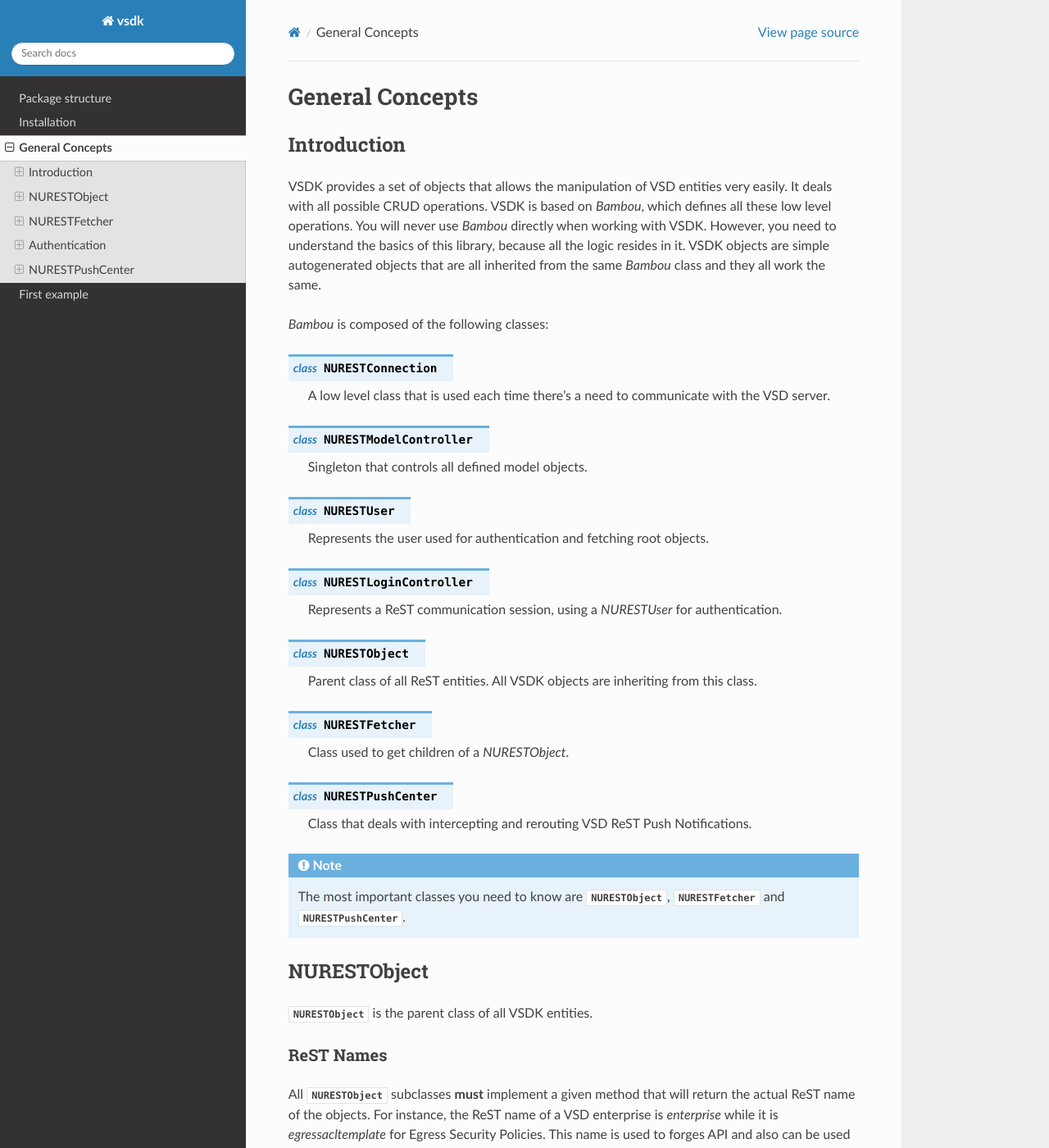
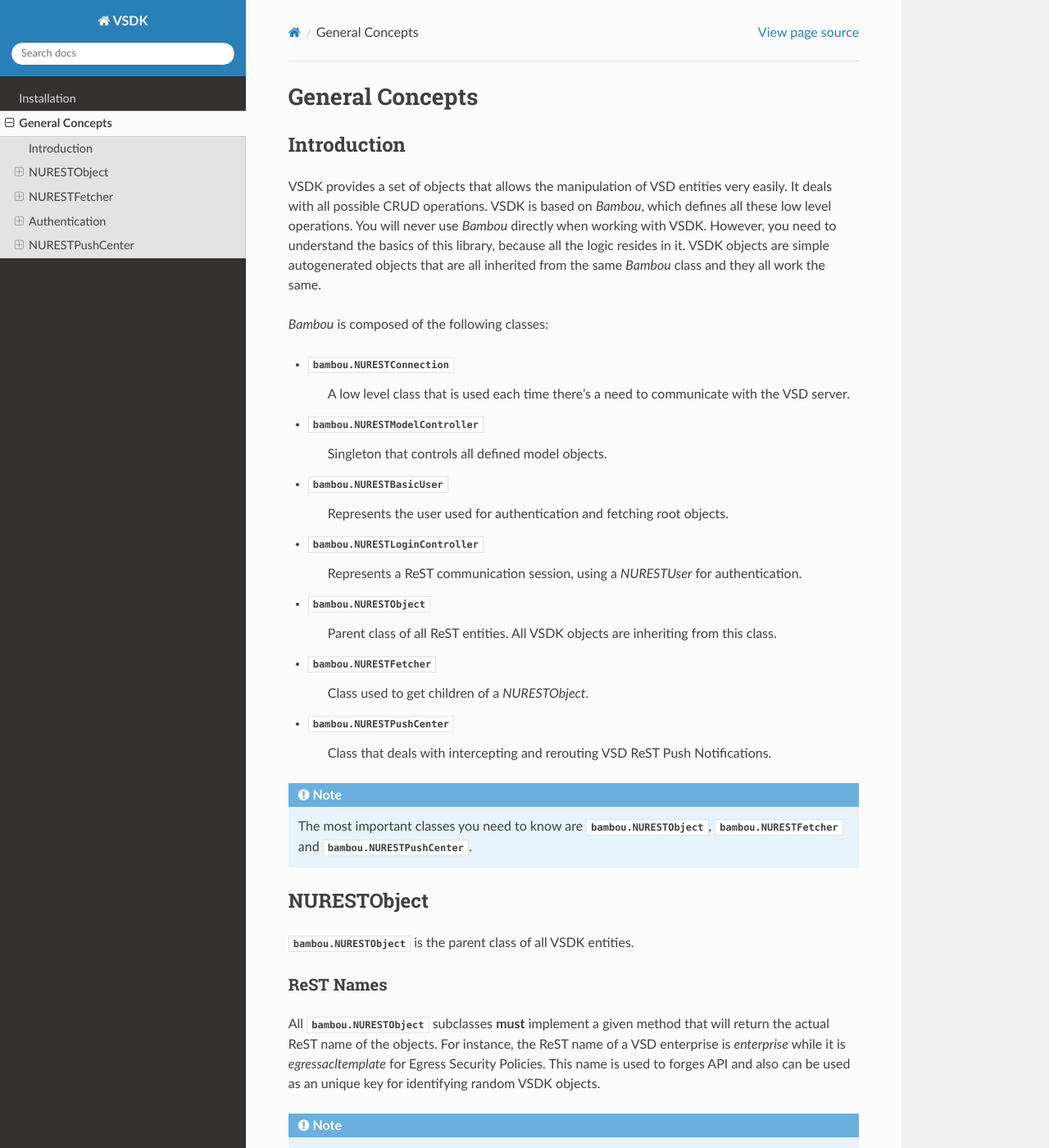
Before and after one commit to nuagenetworks/monolithe, a Sphinx documentation site: the page built from generator/src/doc/general_concepts.rst, in a window 1280 px wide and 1400 px high. Shown: the whole window at 82% size. Built offline with Sphinx 7.4.7 and the Read the Docs theme 2.0.0, drawn with Linux system fonts in a browser that asks for light colours; pages that are not in the unit, such as notebooks, are missing from menus; some of the changed text lies outside the part shown.

Commit message:
doc cleanup

```diff
--- a/generator/src/doc/conf.py
+++ b/generator/src/doc/conf.py
@@ -7,7 +7,7 @@ extensions = [ 'sphinx.ext.autodoc', 'sphinx.ext.viewcode']
 add_module_names = False
 source_suffix = '.rst'
 master_doc = 'index'
-project = u'vsdk'
+project = u'VSDK'
 copyright = u'2015, Nuage Networks'
 version = ''
 release = ''
--- a/generator/src/doc/general_concepts.rst
+++ b/generator/src/doc/general_concepts.rst
@@ -9,49 +9,49 @@ VSDK provides a set of objects that allows the manipulation of VSD entities very
 
 `Bambou` is composed of the following classes:
 
-.. class:: NURESTConnection
+* :class:`bambou.NURESTConnection`
 
     A low level class that is used each time there's a need to communicate with the VSD server.
 
-.. class:: NURESTModelController
+* :class:`bambou.NURESTModelController`
 
     Singleton that controls all defined model objects.
 
-.. class:: NURESTUser
+* :class:`bambou.NURESTBasicUser`
 
     Represents the user used for authentication and fetching root objects.
 
-.. class:: NURESTLoginController
+* :class:`bambou.NURESTLoginController`
 
     Represents a ReST communication session, using a `NURESTUser` for authentication.
 
-.. class:: NURESTObject
+* :class:`bambou.NURESTObject`
 
     Parent class of all ReST entities. All VSDK objects are inheriting from this class.
 
-.. class:: NURESTFetcher
+* :class:`bambou.NURESTFetcher`
 
     Class used to get children of a `NURESTObject`.
 
-.. class:: NURESTPushCenter
+* :class:`bambou.NURESTPushCenter`
 
     Class that deals with intercepting and rerouting VSD ReST Push Notifications.
 
 
-.. note:: The most important classes you need to know are :py:class:`NURESTObject`, :py:class:`NURESTFetcher` and :py:class:`NURESTPushCenter`.
+.. note:: The most important classes you need to know are :class:`bambou.NURESTObject`, :class:`bambou.NURESTFetcher` and :class:`bambou.NURESTPushCenter`.
 
 
 
 NURESTObject
 ------------
 
-:py:class:`NURESTObject` is the parent class of all VSDK entities.
+:class:`bambou.NURESTObject` is the parent class of all VSDK entities.
 
 
 ReST Names
 ++++++++++
 
-All :py:class:`NURESTObject` subclasses **must** implement a given method that will return the actual ReST name of the objects. For instance, the ReST name of  a VSD enterprise is `enterprise` while it is `egressacltemplate` for Egress Security Policies. This name is used to forges API and also can be used as an unique key for identifying random VSDK objects.
+All :class:`bambou.NURESTObject` subclasses **must** implement a given method that will return the actual ReST name of the objects. For instance, the ReST name of  a VSD enterprise is `enterprise` while it is `egressacltemplate` for Egress Security Policies. This name is used to forges API and also can be used as an unique key for identifying random VSDK objects.
 
 .. note:: ReST names are auto generated. You never need to manually define them.
 
@@ -59,7 +59,7 @@ All :py:class:`NURESTObject` subclasses **must** implement a given method that w
 ReST API URI generation
 +++++++++++++++++++++++
 
-:py:class:`NURESTObject` is able to forge all the URI needed to interact with the server through the ReST API.
+:class:`bambou.NURESTObject` is able to forge all the URI needed to interact with the server through the ReST API.
 
 For instance, if an object with a ReST name set to `object` needs to get the list of children with ReST name set to `subobject`, `Bambou` will create the following endpoing URL `/objects/{id}/subobjects`. if an object with a ReST name set to `object` needs to fetch itself, the generated URL will be `/objects/{id}`
 
@@ -81,7 +81,7 @@ Not only the attribute can be exposed, but also its type and other informations
 CRUD Operations
 +++++++++++++++
 
-:py:class:`NURESTObject` allows to perform all sorts of CRUD operations.
+:class:`bambou.NURESTObject` allows to perform all sorts of CRUD operations.
 
 .. method:: fetch([callback=None])
 
@@ -116,7 +116,7 @@ CRUD Operations
 
 .. method:: create_child_object(nurest_object[, callback=None])
 
-    Creates another :py:class:`NURESTObject` as a child of the current object.
+    Creates another :class:`bambou.NURESTObject` as a child of the current object.
 
     Example:
 
@@ -146,7 +146,7 @@ CRUD Operations
         >>> enterprise.instantiate_child_object(domain, domain_template) # instatiate the new domain in the server
 
 
-.. note:: All these methods require the current :py:class:`NURESTObject` to have a valid :py:attr:`ID`.
+.. note:: All these methods require the current :class:`bambou.NURESTObject` to have a valid :py:attr:`ID`.
 
 .. note:: You may notice that there is no creation method. Creation is always happening from a parent object and is done using.
 
@@ -157,7 +157,7 @@ CRUD Operations
 Converting to and from a Python Dictionary
 ++++++++++++++++++++++++++++++++++++++++++
 
-:py:class:`NURESTObject` allows quick and easy conversion from and to python dictionaries
+:class:`bambou.NURESTObject` allows quick and easy conversion from and to python dictionaries
 
 .. method:: from_dict(dictionary)
 
@@ -180,30 +180,30 @@ Converting to and from a Python Dictionary
         >>> print group.to_dict()
         {"name": "my group", "private": False, "ID": "xxxx-xxx-xxxx-xxx", ...}
 
-.. note:: you never need to process to the actual JSON conversion when sending info to the server. :py:class:`NURESTConnection` will do that automatically.
+.. note:: you never need to process to the actual JSON conversion when sending info to the server. :class:`bambou.NURESTConnection` will do that automatically.
 
 
 
 NURESTFetcher
 -------------
 
-:py:class:`NURESTFetchers` are objects allowing a :py:class:`NURESTObject` to fetch its children :py:class:`NURESTObjects`. All :py:class:`NURESTObjects` have one or more fetchers, unless it's a final object in the VSD model hierarchy. :py:class:`NURESTFetcher` provides a lot of possibility regarding the way you want to get a given children list. It can deal with simple object fetching, pagination, filtering, request headers, grouping etc.
+:class:`bambou.NURESTFetcher` are objects allowing a :class:`bambou.NURESTObject` to fetch its children :class:`bambou.NURESTObject`. All :class:`bambou.NURESTObject` have one or more fetchers, unless it's a final object in the VSD model hierarchy. :class:`bambou.NURESTFetcher` provides a lot of possibility regarding the way you want to get a given children list. It can deal with simple object fetching, pagination, filtering, request headers, grouping etc.
 
 
 Fetching Children List
 ++++++++++++++++++++++
 
-:py:class:`NURESTFetcher` has one important method:
+:class:`bambou.NURESTFetcher` has one important method:
 
 .. method:: fetch([filter=None[, order_by=None[, group_by=[][, page=None[, page_size=None[, commit=True[, async=False[, callback=None]]]]]]]])
 
-    Gets the list of children objects it manages and add them into the its :py:class:`NURESTObject` declared list.
-    For instance a :py:class:`NUUsersFetcher` of :py:class:`NUEnterprise` will get a list of :py:class:`NUUser` and put them into the property :py:attr:`users`
-    of the :py:class:`NUEnterprise`.
+    Gets the list of children objects it manages and add them into the its :class:`bambou.NURESTObject` declared list.
+    For instance a :class:`vsdk.fetchers.NUUsersFetcher` of :class:`vsdk.NUEnterprise` will get a list of :class:`vsdk.NUUser` and put them into the property :py:attr:`users`
+    of the :class:`vsdk.NUEnterprise`.
 
     Returns:
 
-        Tuple containing the fetcher itself, the fetcher owner, the list of fetched objects and the :py:class:`NURESTConnection` that was used.
+        Tuple containing the fetcher itself, the fetcher owner, the list of fetched objects and the :class:`bambou.NURESTConnection` that was used.
 
         .. note:: You don't need to use this tuple is you work in synchronous mode. We'll talk more about the asynchronous mode later.
 
@@ -217,7 +217,7 @@ Fetching Children List
 Discussion about Fetchers
 +++++++++++++++++++++++++
 
-Fetcher is a powerfull concept that makes the process of getting child objects completely generic and code friendly. :py:class:`NURESTObject` provides methods that allow to deal programatically with the fetchers and children lists in a completely generic way.
+Fetcher is a powerfull concept that makes the process of getting child objects completely generic and code friendly. :class:`bambou.NURESTObject` provides methods that allow to deal programatically with the fetchers and children lists in a completely generic way.
 
 .. method:: children_rest_names()
 
@@ -318,7 +318,7 @@ We talked about how to do a lot of things, but all of them needs to be done once
 NURESTLoginController
 +++++++++++++++++++++
 
-:py:class:`NURESTLoginController` is the class that manages a current authenticated ReST session. It is used by :py:class:`NURESTConnection` to correctly populate the user crendentials. This class contains several poperties.
+:class:`bambou.NURESTLoginController` is the class that manages a current authenticated ReST session. It is used by :class:`bambou.NURESTConnection` to correctly populate the user crendentials. This class contains several poperties.
 
 .. attribute:: user
 
@@ -380,7 +380,7 @@ VSDK provides a shortcut to do all of this in one line, the :py:class:`NUVSDSess
 NURESTPushCenter
 ----------------
 
-The VSD API supports client side push through a long polling connection. ReST clients can connect to that channel and will get a notification as soon as he or someone else in the system changes something. This events are filtered by permissions, which means that if someone change a property of an object you cannot see, you won't get notified. VSDK provides the :py:class:`NURESTPushCenter`, which is a singleton that encapsulates the logic to deal with this event channel. It runs in its own thread and will call registered callbacks when it receives a push.
+The VSD API supports client side push through a long polling connection. ReST clients can connect to that channel and will get a notification as soon as he or someone else in the system changes something. This events are filtered by permissions, which means that if someone change a property of an object you cannot see, you won't get notified. VSDK provides the :class:`bambou.NURESTPushCenter`, which is a singleton that encapsulates the logic to deal with this event channel. It runs in its own thread and will call registered callbacks when it receives a push.
 
 Using the NURESTPushCenter
 ++++++++++++++++++++++++++
--- a/generator/src/doc/index.rst
+++ b/generator/src/doc/index.rst
@@ -1,4 +1,4 @@
-VSDK documentation
+VSDK Documentation
 ==================
 
 General Documentation
@@ -10,10 +10,9 @@ This section contains all the concepts to use VSDK and a lot of tutorials and ex
     :maxdepth: 1
     :glob:
 
-    intro
     installation
     general_concepts
-    first_steps
+    tutorial_beginner
 
 
 VSDK API Reference
```
Also changed, not shown: other parts of generator/src/doc/general_concepts.rst (+1 -1 lines), generator/src/doc/first_steps.rst (deleted, +0 -388 lines), generator/src/doc/intro.rst (deleted, +0 -13 lines).
